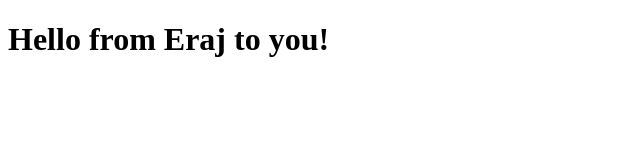
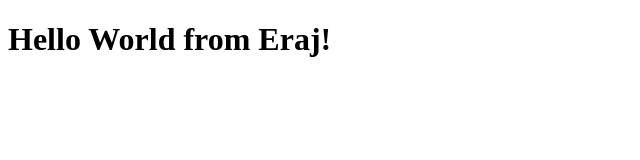
Before and after one commit to erajKamdar/BootcampWork_1, a plain HTML site: page index.html in a window 1280 px wide. Shown: the whole page, without its empty margins (0-640 px from the left). Drawn offline with Linux system fonts and the light colour scheme.

Commit message:
Update index.html

```diff
--- a/index.html
+++ b/index.html
@@ -6,6 +6,6 @@
     <title>Document</title>
 </head>
 <body>
-    <h1>Hello from Eraj to you!</h1>
+    <h1>Hello World from Eraj!</h1>
 </body>
 </html>
```
